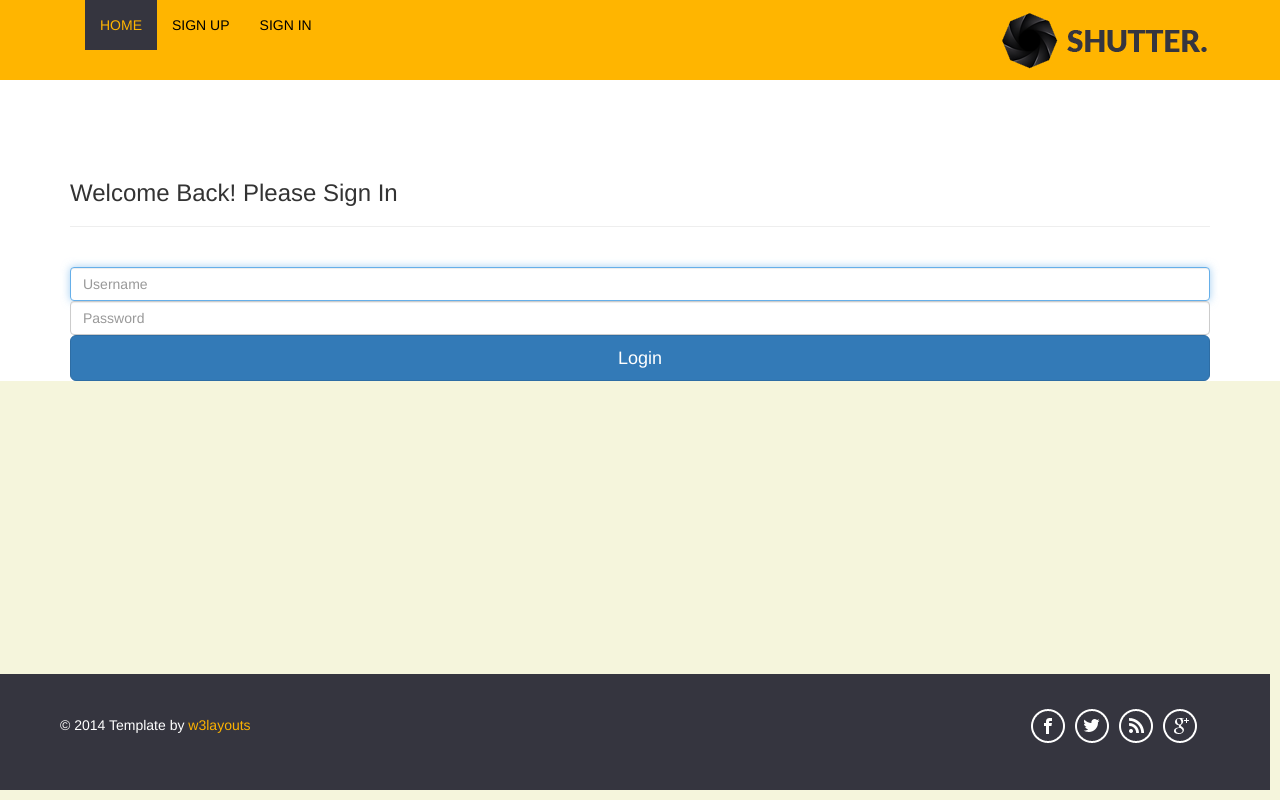
After one commit to overclock11/agiles, a Django app: page /promociones/login/signin in a window 1280 px wide. The commit adds this page. Run offline with Django 3.2, Linux system fonts and the light colour scheme; parts of the project's set-up code (start-up, migrations or seed data) failed here and were passed over; some libraries are stand-ins or nearby versions.

Commit message:
login funcionando, falta sesión de usuario global

```diff
--- a/apps/promociones/urls.py
+++ b/apps/promociones/urls.py
@@ -5,4 +5,6 @@ from apps.promociones.views import *
 urlpatterns = [
     path('', index, name='index'),
     path('<promotion_id>', promotionDetails, name='promotion_details'),
+    path('login/signin', loginPage, name='login_page'),
+    path('login/request', loginRequest, name='login_request')
 ]
--- a/apps/promociones/views.py
+++ b/apps/promociones/views.py
@@ -10,3 +10,22 @@ def index(request):
 def promotionDetails(request, promotion_id):
     promotion = Promotion.objects.get(id= promotion_id)
     return render(request,'promociones/promotionDetails.html',{'promotion':promotion})
+
+def loginPage(request):
+    return render(request, 'promociones/login.html')
+
+def loginRequest(request):
+    try:
+        user = User.objects.get(user=request.POST['username'])
+    except User.DoesNotExist:
+        context = { "error_msg": "Invalid user, please try again" }
+        return render(request, 'promociones/login.html', context)
+
+    if(user.passw == request.POST['password']):
+        context = { "user" : user }
+    else:
+        context = {"error_msg": "Invalid password, please try again"}
+        return render(request, 'promociones/login.html', context)
+
+    promotions = Promotion.objects.values() #valid login
+    return render(request, 'promociones/index.html', {'promotions': promotions})
--- a/templates/base/base.html
+++ b/templates/base/base.html
@@ -11,6 +11,7 @@
 <script src="{% static 'js/jquery.min.js' %}"></script>
 <!-- Custom Theme files -->
 <link href="{% static 'css/style.css' %}" rel='stylesheet' type='text/css' />
+
 <!-- Custom Theme files -->
 <meta name="viewport" content="width=device-width, initial-scale=1">
 <script type="application/x-javascript"> addEventListener("load", function() { setTimeout(hideURLbar, 0); }, false); function hideURLbar(){ window.scrollTo(0,1); } </script>
@@ -49,6 +50,9 @@
 	                    <li class="page-scroll">
 	                        <a id="s3" class="subNavBtn" href="/promociones/signup">Sign Up</a>
 	                    </li>
+						<li class="page-scroll">
+							<a href="/promociones/login/signin">Sign In</a>
+						</li>
 	                </ul>
 	            </div>
 	            <!-- /.navbar-collapse -->
--- a/templates/promociones/index.html
+++ b/templates/promociones/index.html
@@ -12,7 +12,7 @@ License URL: http://creativecommons.org/licenses/by/3.0/
     <div class="portfolio_box">
 		{% for promotion in promotions %}
 		<div class="col_1_of_4 span_1_of_4">
-			<a href="/promociones/{{promotion.id}}" class="b-link-stripe b-animate-go  thickbox">
+			<a href="/promociones/{{promotion.id}}" class="b-link-stripe b-animate-go thickbox">
 				<img src="{{promotion.image}}" class="img-responsive" alt=""/>
 			    <div class="b-wrapper">
 						<h2 class="b-animate b-from-left    b-delay03 ">
--- /dev/null
+++ b/templates/promociones/login.html
@@ -0,0 +1,30 @@
+{% extends 'base/base.html' %}
+{% load humanize %}
+{% load staticfiles %}
+<!--
+Author: W3layouts
+Author URL: http://w3layouts.com
+License: Creative Commons Attribution 3.0 Unported
+License URL: http://creativecommons.org/licenses/by/3.0/
+-->
+{% block content %}
+<link rel="stylesheet" href="https://maxcdn.bootstrapcdn.com/bootstrap/3.3.7/css/bootstrap.min.css" integrity="sha384-BVYiiSIFeK1dGmJRAkycuHAHRg32OmUcww7on3RYdg4Va+PmSTsz/K68vbdEjh4u" crossorigin="anonymous">
+
+<br><br><br><br><br><br><br><br>
+<div class = "container">
+	<div class="wrapper">
+		<form action="{%  url 'login_request'  %}" method="post" name="Login_Form" class="form-signin">
+			{% csrf_token %}
+		    <h3 class="form-signin-heading">Welcome Back! Please Sign In</h3>
+			  <hr class="colorgraph"><br>
+			{% if error_msg %}
+					<h3 class="form-signin-heading" color="red">{{ error_msg }}</h3>
+			{% endif %}
+			  <input type="text" class="form-control" name="username" placeholder="Username" required="" autofocus="" />
+			  <input type="password" class="form-control" name="password" placeholder="Password" required=""/>
+
+			  <button class="btn btn-lg btn-primary btn-block"  name="Submit" value="Login" type="Submit">Login</button>
+		</form>
+	</div>
+</div>
+{% endblock %}
```
Also changed, not shown: static/css/login.css (added, +47 -0 lines).
